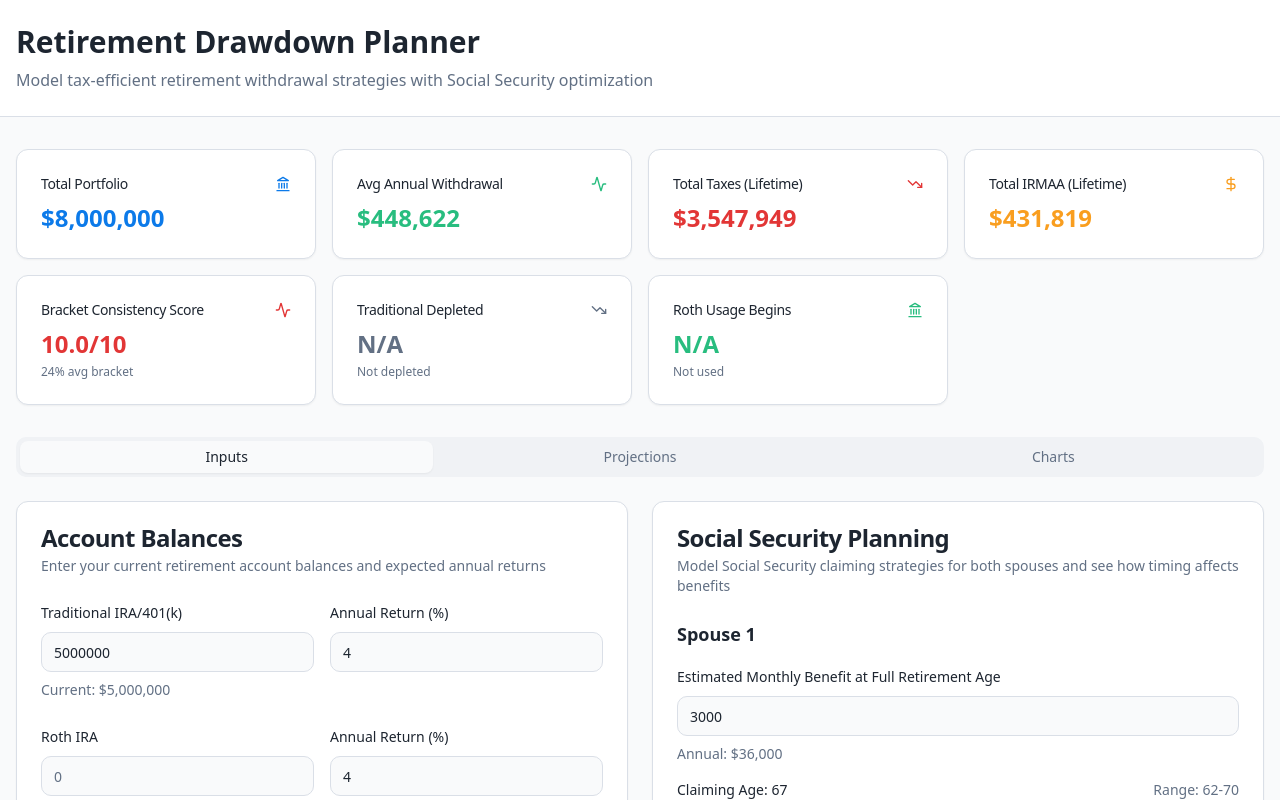
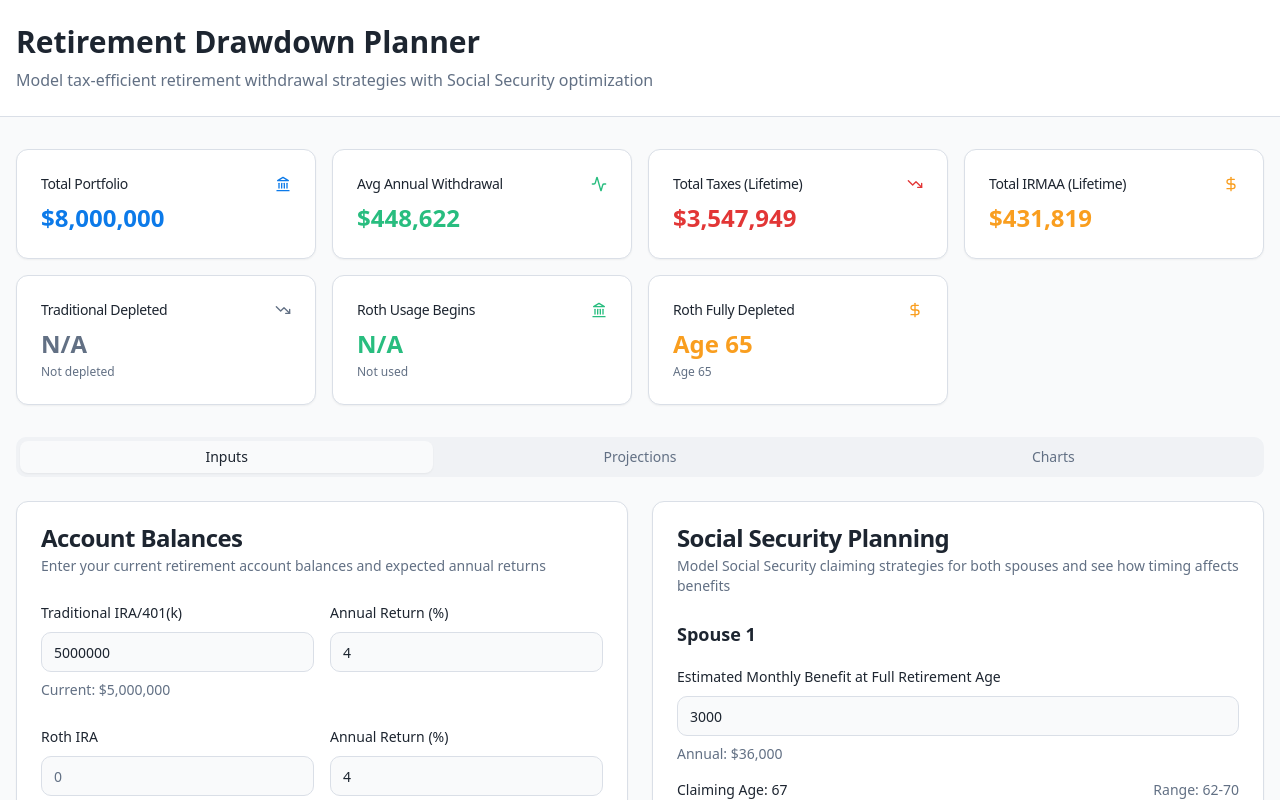
Before and after one commit to mthek10/smart-retirement, a React (Vite) app: page / in a window 1280 px wide. Shown: the top 800 px of the page. Built offline with nearby package versions, Linux system fonts and the light colour scheme; the HTML template or start-up script is replaced by a standard one.

Commit message:
Update summary cards for Roth depletion
Remove bracket consistency score and add Roth depletion age to summary cards. Update Index.tsx to calculate Roth depletion age and pass it to SummaryCards.

```diff
--- a/src/components/SummaryCards.tsx
+++ b/src/components/SummaryCards.tsx
@@ -9,6 +9,7 @@ interface SummaryCardsProps {
   tradDepletionAge?: number | null;
   taxableDepletionAge?: number | null;
   rothUsageAge?: number | null;
+  rothDepletionAge?: number | null;
   bracketConsistency?: any;
 }
 
@@ -20,6 +21,7 @@ export function SummaryCards({
   tradDepletionAge,
   taxableDepletionAge,
   rothUsageAge,
+  rothDepletionAge,
   bracketConsistency
 }: SummaryCardsProps) {
   const formatCurrency = (value: number) => {
@@ -38,7 +40,6 @@ export function SummaryCards({
       icon: Landmark,
       color: "text-primary",
       isAge: false,
-      isScore: false,
       subtitle: undefined,
     },
     {
@@ -47,7 +48,6 @@ export function SummaryCards({
       icon: Activity,
       color: "text-secondary",
       isAge: false,
-      isScore: false,
       subtitle: undefined,
     },
     {
@@ -56,7 +56,6 @@ export function SummaryCards({
       icon: TrendingDown,
       color: "text-destructive",
       isAge: false,
-      isScore: false,
       subtitle: undefined,
     },
     {
@@ -65,21 +64,11 @@ export function SummaryCards({
       icon: DollarSign,
       color: "text-warning",
       isAge: false,
-      isScore: false,
       subtitle: undefined,
     },
   ];
 
   const optimizationCards = bracketConsistency ? [
-    {
-      title: "Bracket Consistency Score",
-      value: bracketConsistency.score,
-      subtitle: `${(bracketConsistency.avgBracket * 100).toFixed(0)}% avg bracket`,
-      icon: Activity,
-      color: bracketConsistency.score < 3 ? "text-success" : bracketConsistency.score < 6 ? "text-warning" : "text-destructive",
-      isAge: false,
-      isScore: true,
-    },
     {
       title: "Traditional Depleted",
       value: tradDepletionAge || 0,
@@ -94,6 +83,14 @@ export function SummaryCards({
       subtitle: rothUsageAge ? `Age ${rothUsageAge}` : "Not used",
       icon: Landmark,
       color: "text-success",
+      isAge: true,
+    },
+    {
+      title: "Roth Fully Depleted",
+      value: rothDepletionAge || 0,
+      subtitle: rothDepletionAge ? `Age ${rothDepletionAge}` : "Not depleted",
+      icon: DollarSign,
+      color: "text-warning",
       isAge: true,
     },
   ] : [];
@@ -114,9 +111,7 @@ export function SummaryCards({
             </CardHeader>
             <CardContent>
               <div className={`text-2xl font-bold ${card.color}`}>
-                {card.isScore ? (
-                  <span>{card.value.toFixed(1)}/10</span>
-                ) : card.isAge ? (
+                {card.isAge ? (
                   card.value > 0 ? `Age ${card.value}` : "N/A"
                 ) : (
                   formatCurrency(card.value)
--- a/src/pages/Index.tsx
+++ b/src/pages/Index.tsx
@@ -343,6 +343,7 @@ const Index = () => {
         tradDepletionAge: null,
         taxableDepletionAge: null,
         rothUsageAge: null,
+        rothDepletionAge: null,
         bracketConsistency: null,
         avgBracket: 0,
         yearsInTarget: 0,
@@ -352,6 +353,7 @@ const Index = () => {
     // Find when each account depletes
     const tradDepletionYear = projections.find(p => p.traditionalBalance < 1000)?.year;
     const taxableDepletionYear = projections.find(p => p.taxableBalance < 1000)?.year;
+    const rothDepletionYear = projections.find(p => p.rothBalance < 1000)?.year;
 
     // Find when Roth starts being used (balance decreases)
     const initialRothBalance = accounts.roth;
@@ -364,6 +366,7 @@ const Index = () => {
       tradDepletionAge: tradDepletionYear ? (tradDepletionYear - new Date().getFullYear() + taxSettings.spouse1Age) : null,
       taxableDepletionAge: taxableDepletionYear ? (taxableDepletionYear - new Date().getFullYear() + taxSettings.spouse1Age) : null,
       rothUsageAge: rothUsageYear ? (rothUsageYear - new Date().getFullYear() + taxSettings.spouse1Age) : null,
+      rothDepletionAge: rothDepletionYear ? (rothDepletionYear - new Date().getFullYear() + taxSettings.spouse1Age) : null,
       bracketConsistency: consistency,
       avgBracket: consistency.avgBracket,
       yearsInTarget: consistency.yearsInTarget,
```
